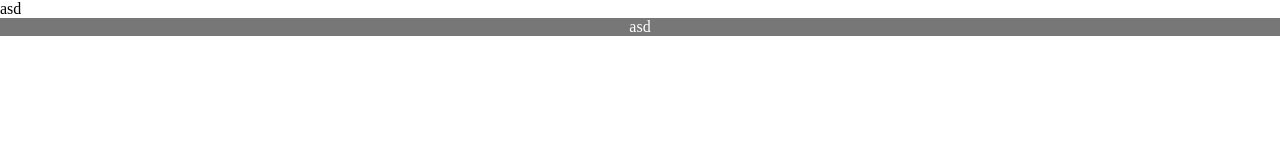
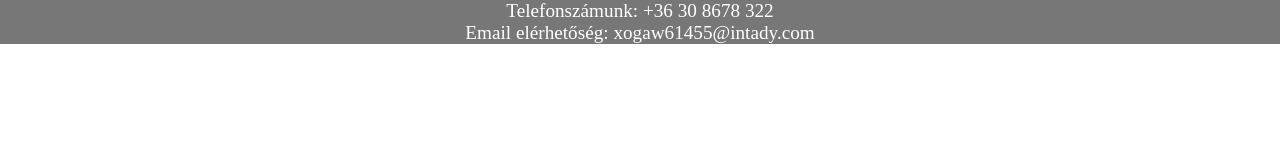
Before and after one commit to Goldor20/webteszt, a plain HTML site: page index.html in a window 1280 px wide. Drawn offline with Linux system fonts and the light colour scheme.

Commit message:
a footer

```diff
--- a/footer.css
+++ b/footer.css
@@ -10,4 +10,5 @@ footer {
         color: white;
         padding: 0%;
         margin: 0%;
+        font-size: larger;
 }
--- a/index.html
+++ b/index.html
@@ -10,10 +10,9 @@
 <body>
 
 
-<p>asd</p>
-
 <footer>
-    <p> asd </p>
+    <p> Telefonszámunk: +36 30 8678 322   </p> <p> Email elérhetőség: xogaw61455@intady.com</p>
 </footer>
 
 </body>
+</html>
```
